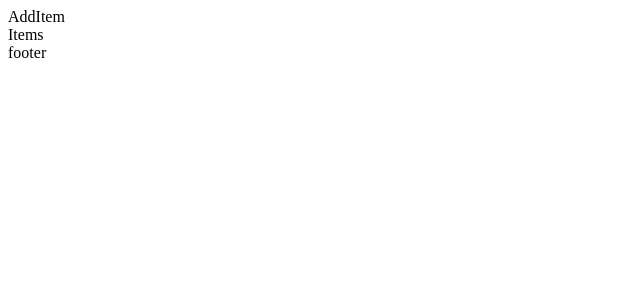
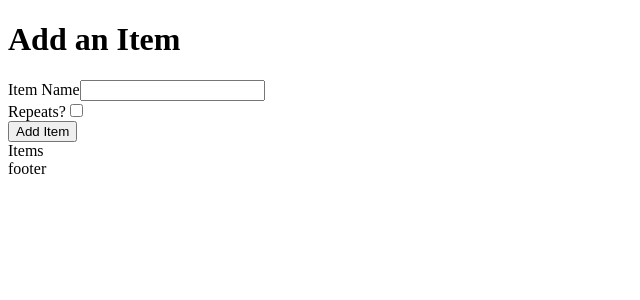
Before and after one commit to g-dylan-cunningham/shopping-list-app, a React (Create React App) app: page / in a window 1280 px wide. Shown: the top 300 px of the page, without its empty margins (0-640 px from the left). Built offline with nearby package versions, Linux system fonts and the light colour scheme.

Commit message:
adds html for AddItem component

```diff
--- a/src/components/AddItem.jsx
+++ b/src/components/AddItem.jsx
@@ -4,7 +4,20 @@ const AddItem = () => {
 
     return (
         <div>
-           AddItem
+           <h1>Add an Item</h1>
+           <form>
+               <div>
+                    <label htmlFor='item-input'>Item Name</label>
+                    <input id='item-input' type='text'/>
+                </div>
+                <div>
+                    <label htmlFor='is-repeating-checkbox'>Repeats?</label>
+                    <input id='is-repeating-checkbox' type='checkbox' />
+                </div>
+                <div>
+                    <button>Add Item</button>
+                </div>
+            </form>
         </div>
     )
 }
```
